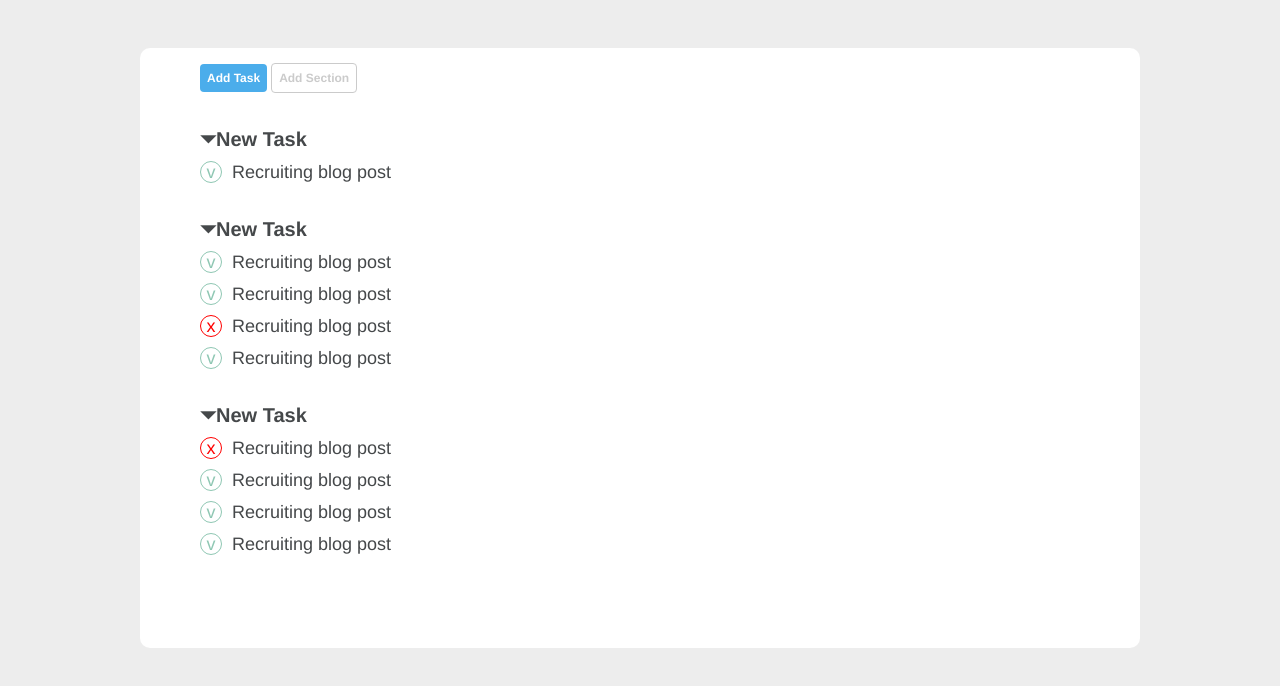
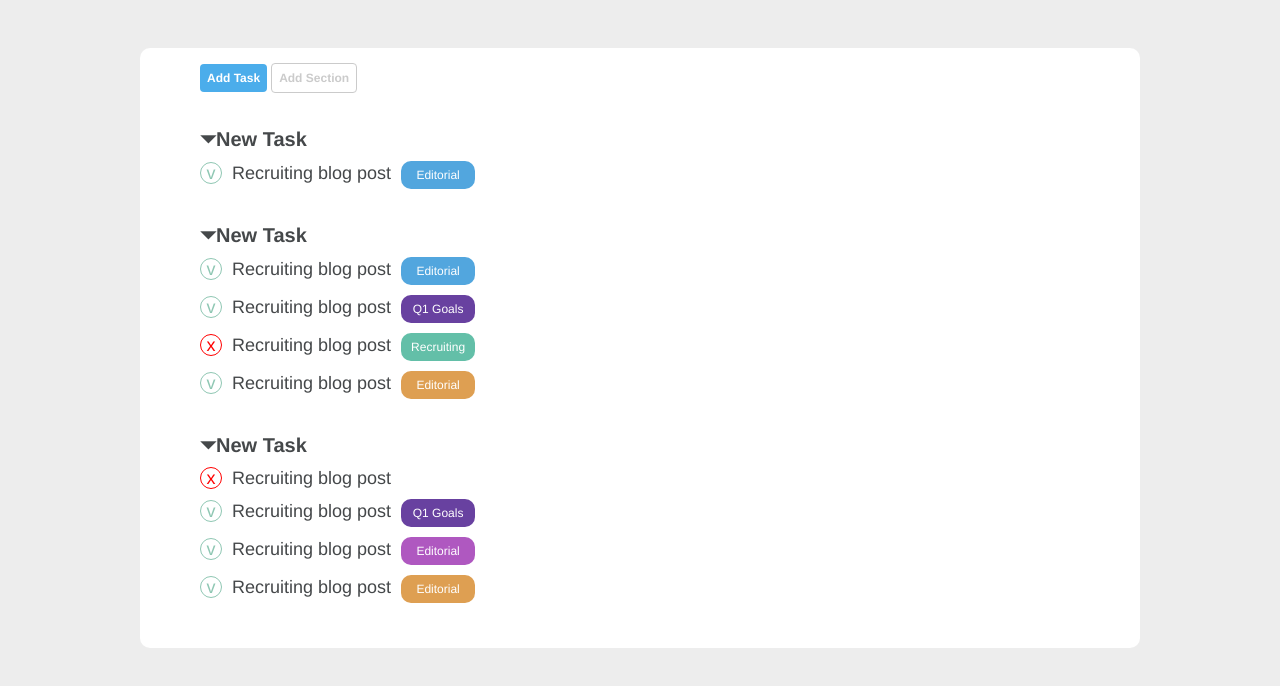
Before and after one commit to davideerusso/html-css-toboolist, a plain HTML site: page index.html in a window 1280 px wide. Shown: the part 102-788 px from the top of the page. Drawn offline with Linux system fonts and the light colour scheme.

Commit message:
colori tag

```diff
--- a/css/style.css
+++ b/css/style.css
@@ -92,3 +92,73 @@ body {
   line-height: 20px;
   border-radius: 20px;
 }
+.editorial::after {
+  content: " Editorial ";
+  background-color: #52a6deff;
+  font-family: Helvetica, sans-serif;
+  font-weight: normal;
+  font-size: 12px;
+  color: white;
+  display: inline-block;
+  text-align: center;
+  border-radius: 10px;
+  margin-left: 10px;
+  padding: 7px;
+  width: 60px;
+}
+.q1::after {
+  content: " Q1 Goals ";
+  background-color: rgb(104, 65, 160);
+  font-family: Helvetica, sans-serif;
+  font-weight: normal;
+  font-size: 12px;
+  color: white;
+  display: inline-block;
+  text-align: center;
+  border-radius: 10px;
+  margin-left: 10px;
+  padding: 7px;
+  width: 60px;
+}
+.Recruiting::after {
+  content: " Recruiting ";
+  background-color: #63bfa8ff;
+  font-family: Helvetica, sans-serif;
+  font-weight: normal;
+  font-size: 12px;
+  color: white;
+  display: inline-block;
+  text-align: center;
+  border-radius: 10px;
+  margin-left: 10px;
+  padding: 7px;
+  width: 60px;
+}
+.arancio::after {
+  content: " Editorial ";
+  background-color: rgb(222, 159, 82);
+  font-family: Helvetica, sans-serif;
+  font-weight: normal;
+  font-size: 12px;
+  color: white;
+  display: inline-block;
+  text-align: center;
+  border-radius: 10px;
+  margin-left: 10px;
+  padding: 7px;
+  width: 60px;
+}
+.rosa::after {
+  content: " Editorial ";
+  background-color: rgb(175, 88, 192);
+  font-family: Helvetica, sans-serif;
+  font-weight: normal;
+  font-size: 12px;
+  color: white;
+  display: inline-block;
+  text-align: center;
+  border-radius: 10px;
+  margin-left: 10px;
+  padding: 7px;
+  width: 60px;
+}
--- a/index.html
+++ b/index.html
@@ -21,23 +21,23 @@
       <!-- prima sezione -->
 
       <div class="grassetto">&#9207;New Task</div>
-      <div class="testo check">Recruiting blog post</div>
+      <div class="testo check editorial">Recruiting blog post</div>
       <!-- prima sezione -->
 
       <!--seconda sezione -->
       <div class="grassetto">&#9207;New Task</div>
-      <div class="testo check">Recruiting blog post</div>
-      <div class="testo check">Recruiting blog post</div>
-      <div class="testo cross">Recruiting blog post</div>
-      <div class="testo check">Recruiting blog post</div>
+      <div class="testo check editorial">Recruiting blog post</div>
+      <div class="testo check q1">Recruiting blog post</div>
+      <div class="testo cross Recruiting">Recruiting blog post</div>
+      <div class="testo check arancio">Recruiting blog post</div>
       <!--seconda sezione -->
 
       <!--terza sezione -->
       <div class="grassetto">&#9207;New Task</div>
       <div class="testo cross">Recruiting blog post</div>
-      <div class="testo check">Recruiting blog post</div>
-      <div class="testo check">Recruiting blog post</div>
-      <div class="testo check">Recruiting blog post</div>
+      <div class="testo check q1">Recruiting blog post</div>
+      <div class="testo check rosa">Recruiting blog post</div>
+      <div class="testo check arancio">Recruiting blog post</div>
       <!--terza sezione -->
     </main>
   </body>
```
